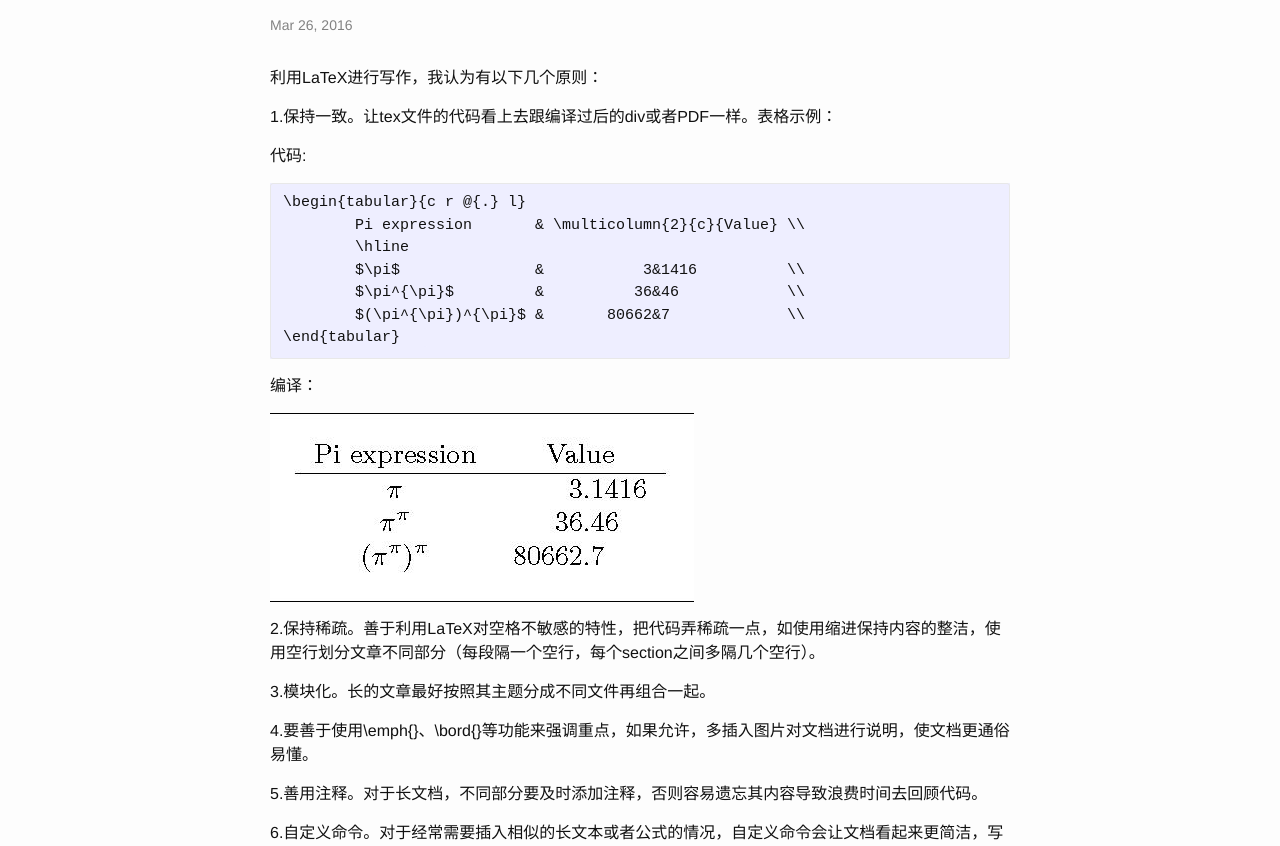
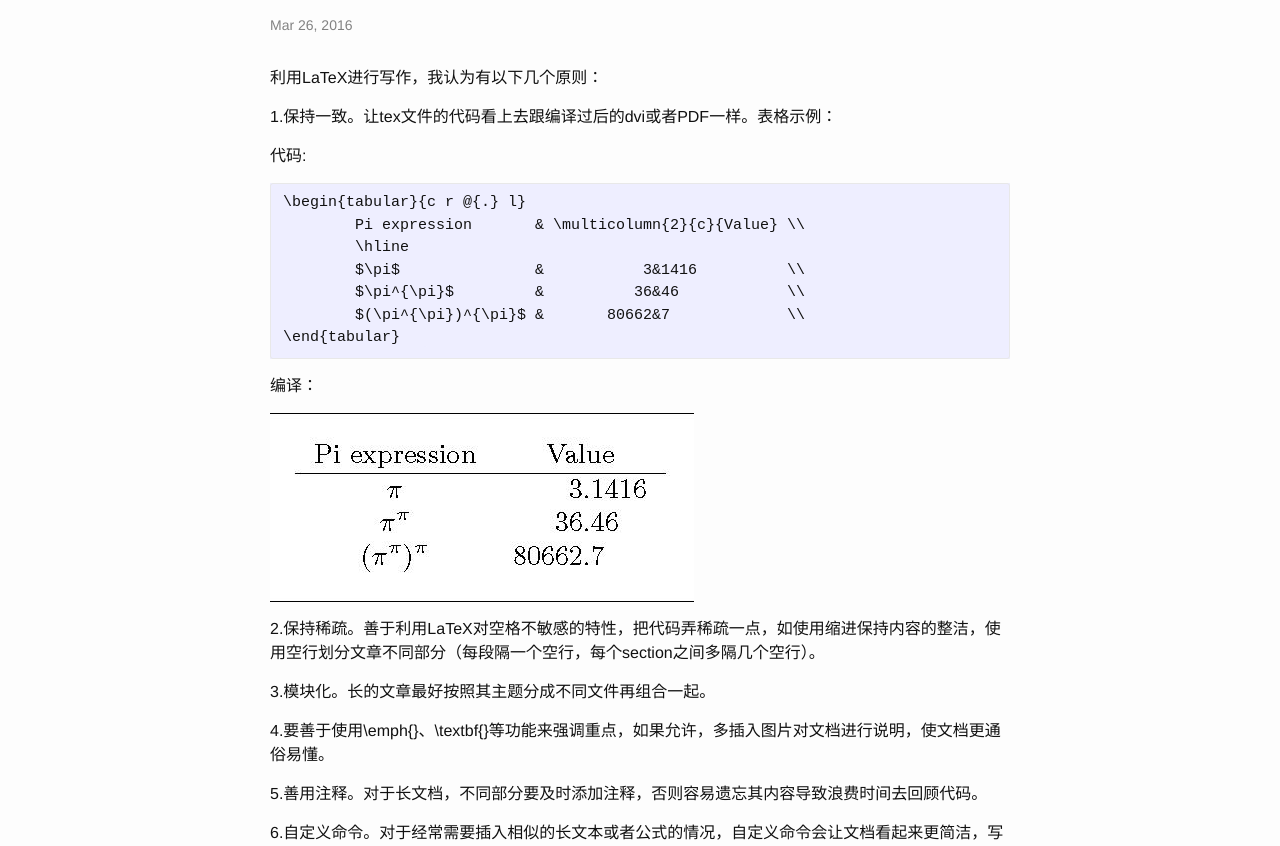
Before and after one commit to lyy1994/lyy1994.github.io, a Jekyll site: the page built from _posts/2016-03-26-LaTeX-Tips.markdown, in a window 1280 px wide. Shown: the part 134-980 px from the top of the page. Built offline with Jekyll 4.4.1, drawn with Linux system fonts in a browser that asks for light colours.

Commit message:
Error Fixed
Fixed some content errors.

```diff
--- a/_posts/2016-03-26-LaTeX-Tips.markdown
+++ b/_posts/2016-03-26-LaTeX-Tips.markdown
@@ -6,7 +6,7 @@ categories: LaTeX
 ---
 利用LaTeX进行写作，我认为有以下几个原则：
 
-1.保持一致。让tex文件的代码看上去跟编译过后的div或者PDF一样。表格示例：
+1.保持一致。让tex文件的代码看上去跟编译过后的dvi或者PDF一样。表格示例：
 
 代码:
 
@@ -26,7 +26,7 @@ categories: LaTeX
 
 3.模块化。长的文章最好按照其主题分成不同文件再组合一起。
 
-4.要善于使用\emph{}、\bord{}等功能来强调重点，如果允许，多插入图片对文档进行说明，使文档更通俗易懂。
+4.要善于使用\emph{}、\textbf{}等功能来强调重点，如果允许，多插入图片对文档进行说明，使文档更通俗易懂。
 
 5.善用注释。对于长文档，不同部分要及时添加注释，否则容易遗忘其内容导致浪费时间去回顾代码。
 
```
